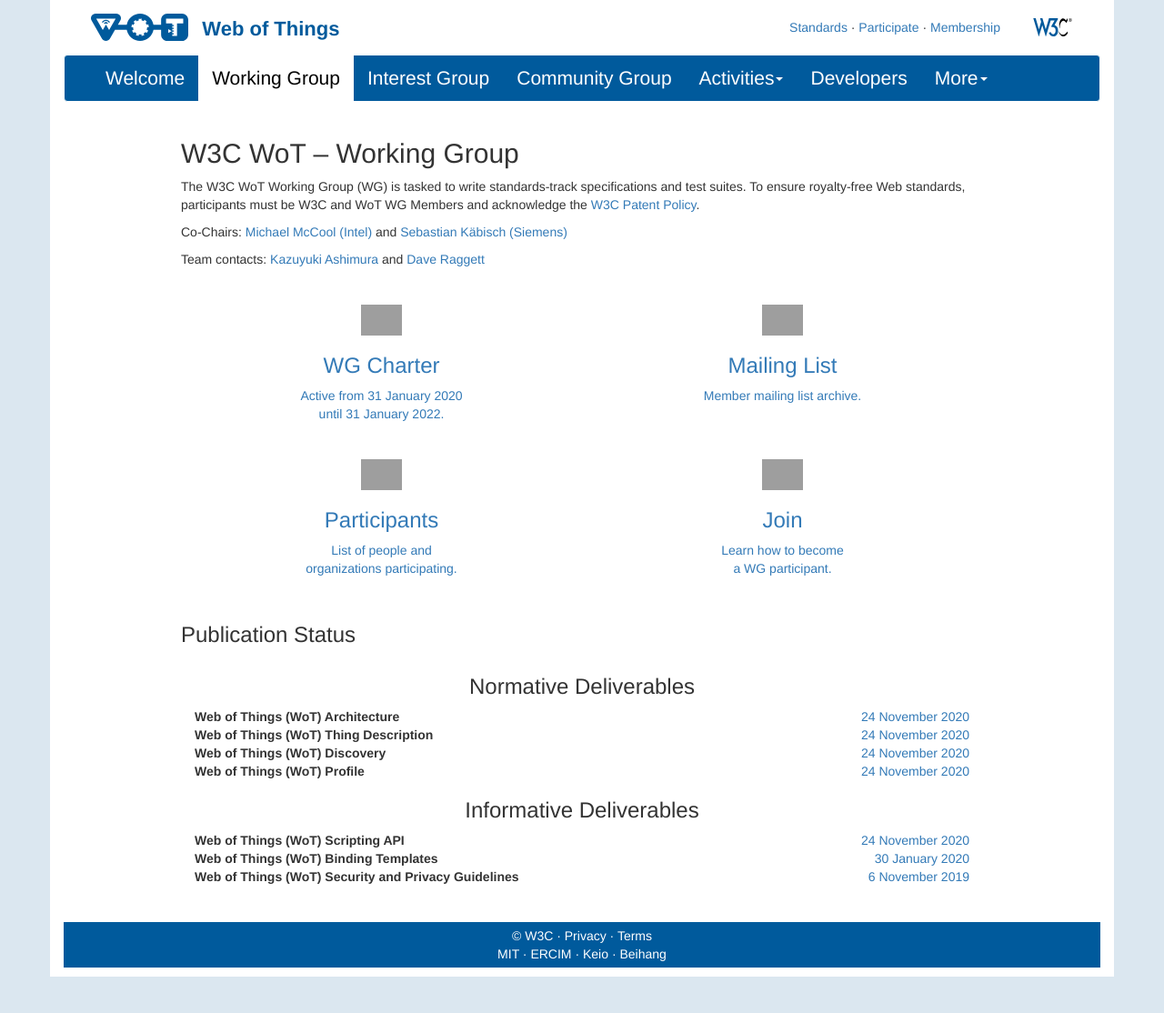
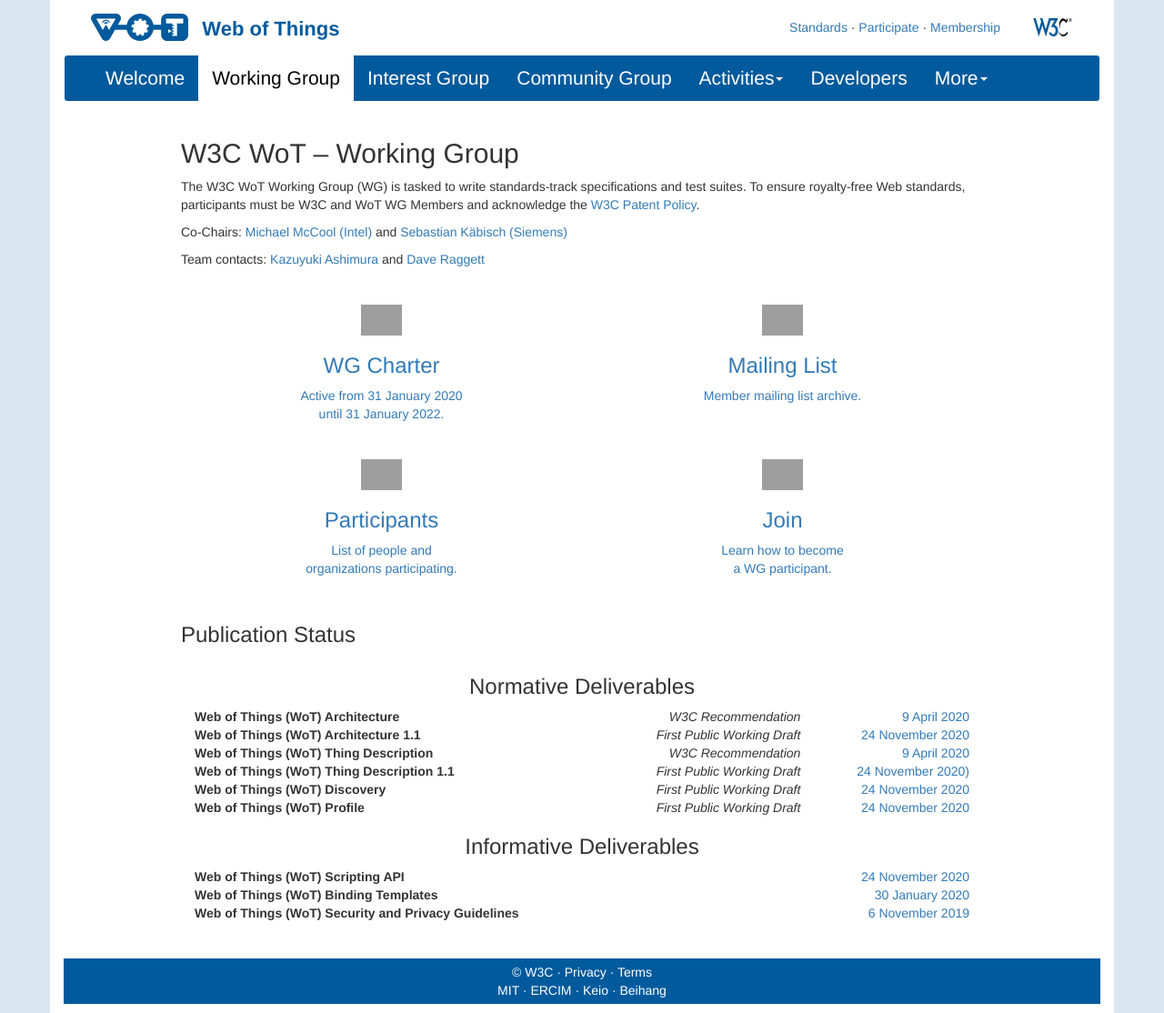
Before and after one commit to w3c/wot-marketing, a Jekyll site: the page built from docs/wg/index.html, in a window 1280 px wide. Shown: the whole page at 91% size. Built offline with Jekyll 4.4.1, drawn with Linux system fonts in a browser that asks for light colours; nearby versions of some CDN libraries; before the commit the page ends 1074 px from its top, so only the background shows below that; grey boxes are pictures that could not be loaded.

Commit message:
refactor: update publication links and description

```diff
--- a/docs/wg/index.html
+++ b/docs/wg/index.html
@@ -43,25 +43,44 @@
 				<h3>Normative Deliverables</h3>
 				<!-- <p></p> -->
 				<table style="width: 100%">
-					<!-- <thead>
-						<tr><th></th><th align="right">W3C Recommendation</th></tr>
-					</thead> -->
+					<thead>
+
+					</thead>
 					<tbody>
+						<!--<tr>
+							<td></td>
+							<td align="right"><i>W3C Recommendation</i></td>
+							<td align="right"><i>Last Pubblication</i></td>
+						</tr>-->
 						<tr>
 							<th>Web of Things (WoT) Architecture</th>
-							<td align="right"><a href="https://www.w3.org/TR/2020/REC-wot-architecture-20200409/">24 November 2020</a></td>
+							<td align="right"><i>W3C Recommendation</i></td>
+							<td align="right"><a href="https://www.w3.org/TR/2020/REC-wot-architecture-20200409/">9 April 2020</a></td>
+						</tr>
+						<tr>
+							<th>Web of Things (WoT) Architecture 1.1</th>
+							<td align="right"><i>First Public Working Draft</i></td>
+							<td align="right"><a href="https://www.w3.org/TR/2020/WD-wot-architecture11-20201124/">24 November 2020</a></td>
 						</tr>
 						<tr>
 							<th>Web of Things (WoT) Thing Description</th>
-							<td align="right"><a href="https://www.w3.org/TR/2020/REC-wot-thing-description-20200409/">24 November 2020</a></td>
+							<td align="right"><i>W3C Recommendation</i></td>
+							<td align="right"><a href="https://www.w3.org/TR/2020/REC-wot-thing-description-20200409/">9 April 2020</a></td>
+						</tr>
+						<tr>
+							<th>Web of Things (WoT) Thing Description 1.1</th>
+							<td align="right"><i>First Public Working Draft</i></td>
+							<td align="right"><a href="https://www.w3.org/TR/2020/WD-wot-thing-description11-20201124/">24 November 2020)</a></td>
 						</tr>
 						<tr>
 							<th>Web of Things (WoT) Discovery</th>
-							<td align="right"><a href="https://www.w3.org/TR/2020/WD-wot-discovery-20201124/">24 November 2020</a> </td>
+							<td align="right"><i>First Public Working Draft</i></td>
+							<td align="right"><a href="https://www.w3.org/TR/2020/WD-wot-discovery-20201124/">24 November 2020</a></td>
 						</tr>
 						<tr>
 							<th>Web of Things (WoT) Profile</th>
-							<td align="right"><a href="https://www.w3.org/TR/2020/WD-wot-profile-20201124/">24 November 2020</a> </td>
+							<td align="right"><i>First Public Working Draft</i></td>
+							<td align="right"><a href="https://www.w3.org/TR/2020/WD-wot-profile-20201124/">24 November 2020</a></td>
 						</tr>
 					</tbody>
 				</table>
```
